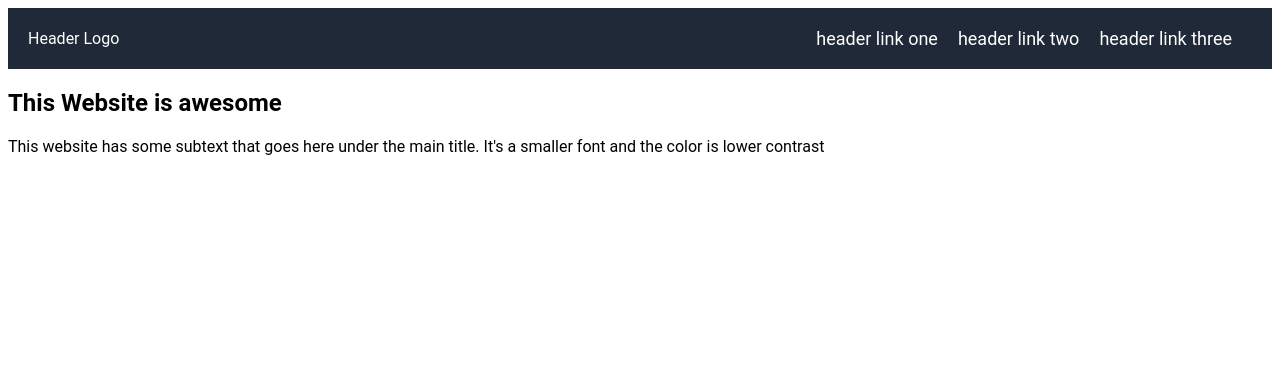
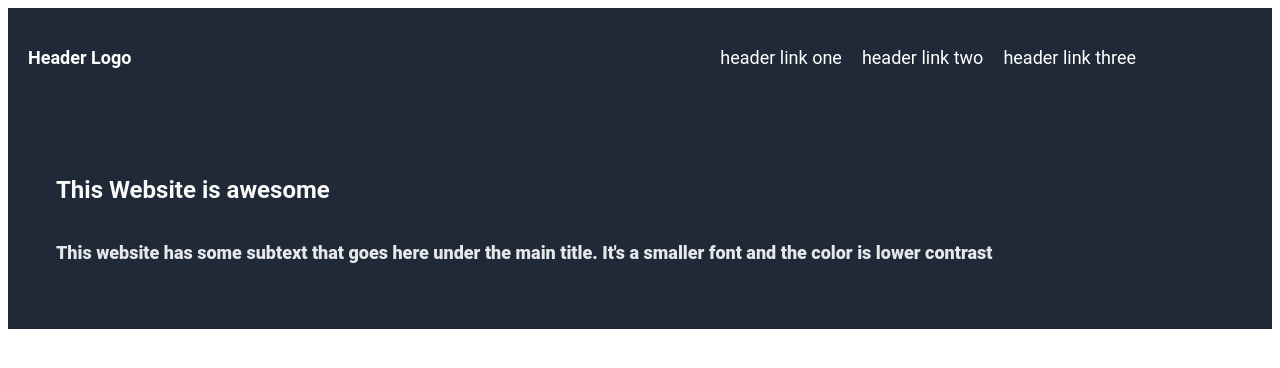
Before and after one commit to Gauransh-Sharma-2005/landing-page, a plain HTML site: page index.html in a window 1280 px wide. Drawn offline with Linux system fonts and the light colour scheme.

Commit message:
minor changes in header class

```diff
--- a/style.css
+++ b/style.css
@@ -9,16 +9,46 @@
     padding: 20px;
     background-color: #1f2937;
     color: white;
+    height: 60px;
+}
+
+.logo {
+    display: flex;
+    align-items: center;
+    font-size: 18px;
+    font-weight: bold;
+    line-height: 1;
+    margin: 0;
+    padding: 0;
 }
 
 .navbar {
+    display: flex;
+    align-items: center;
     display: flex; /*flexbox of the three header links*/
     gap: 20px;
 }
 
-
 .navbar a {
+    line-height: 1;
     color: white;
     text-decoration: none;
     font-size: 18px;
 }
+
+.hero {
+    display: flex;
+    flex-direction: column;
+    justify-content: center;
+    padding: 48px;
+    font-weight: 900;
+    color: #f9faf8;
+    background-color: #1f2937;
+    text-align: left;
+}
+
+.hero p {
+    font-size: 18px;
+    color: #e5e7eb;
+    margin-bottom: 18px;
+}
```
